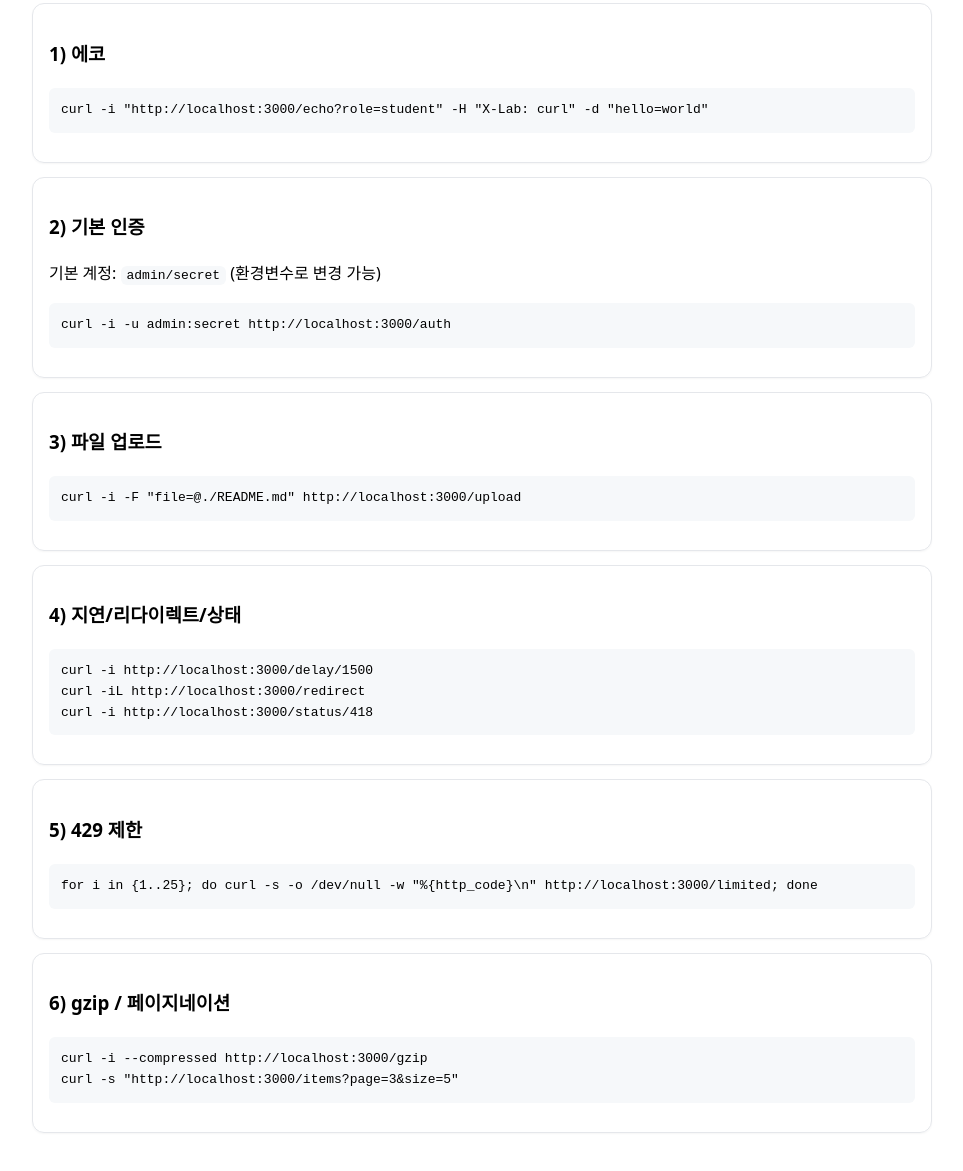
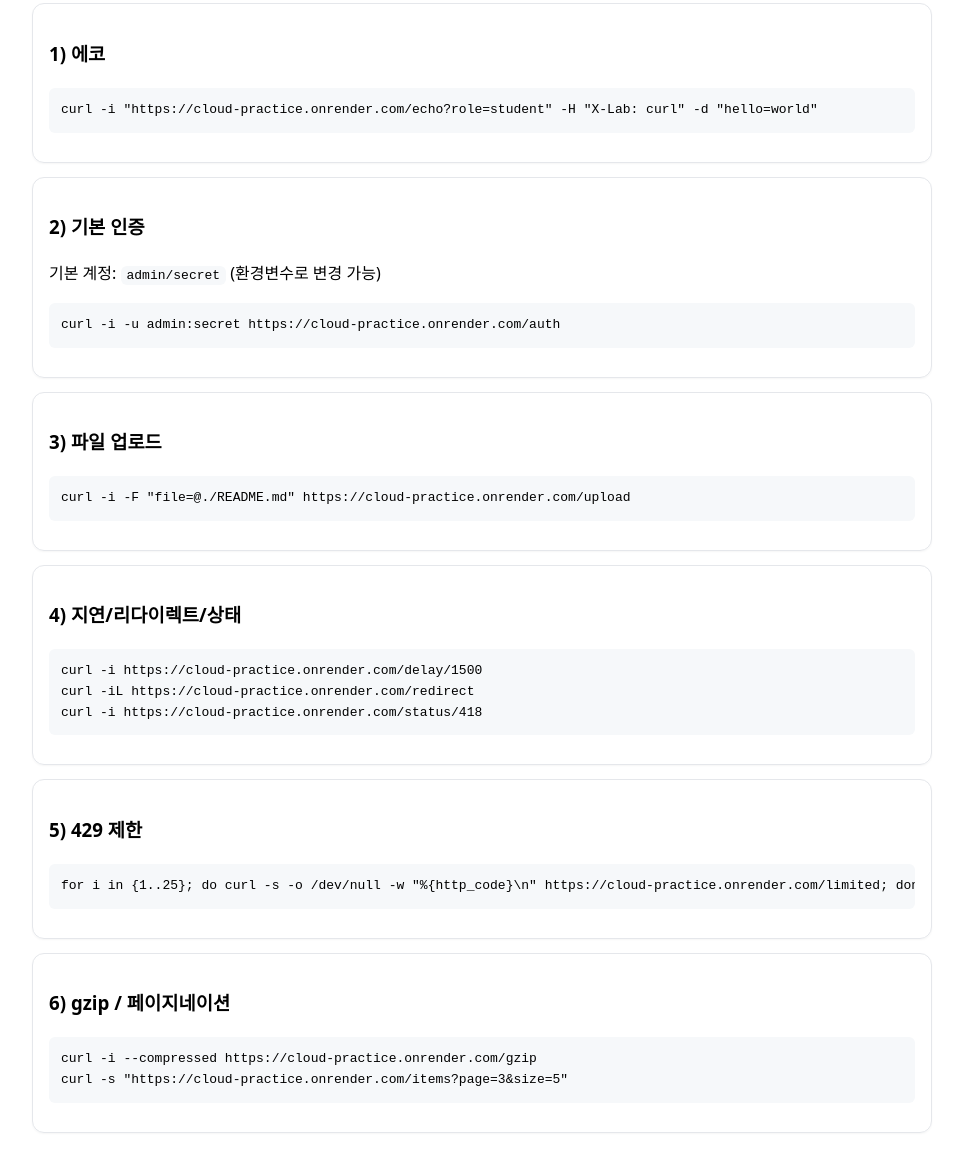
Before and after one commit to jieonk/cloud-practice, a website: page public/index.html in a window 1280 px wide. Shown: the part 187-1358 px from the top of the page, without its empty margins (158-1121 px from the left). Drawn offline with Linux system fonts and the light colour scheme.

Commit message:
Update index.html

```diff
--- a/public/index.html
+++ b/public/index.html
@@ -14,41 +14,42 @@
 </head>
 <body>
   <h1>cURL Lab</h1>
-  <p>아래 엔드포인트로 마음껏 연습하세요. <b>IP당 전역 분당 120회</b>, <b>/limited는 분당 20회</b>로 제한됩니다.</p>
+  <p>아래 엔드포인트로 마음껏 연습하세요.
+     <b>IP당 전역 분당 120회</b>, <b>/limited는 분당 20회</b>로 제한됩니다.</p>
   <p><a href="/openapi.yaml">OpenAPI 스펙</a></p>
 
   <div class="card">
     <h3>1) 에코</h3>
-    <pre>curl -i "http://localhost:3000/echo?role=student" -H "X-Lab: curl" -d "hello=world"</pre>
+    <pre>curl -i "https://cloud-practice.onrender.com/echo?role=student" -H "X-Lab: curl" -d "hello=world"</pre>
   </div>
 
   <div class="card">
     <h3>2) 기본 인증</h3>
     <p>기본 계정: <code>admin/secret</code> (환경변수로 변경 가능)</p>
-    <pre>curl -i -u admin:secret http://localhost:3000/auth</pre>
+    <pre>curl -i -u admin:secret https://cloud-practice.onrender.com/auth</pre>
   </div>
 
   <div class="card">
     <h3>3) 파일 업로드</h3>
-    <pre>curl -i -F "file=@./README.md" http://localhost:3000/upload</pre>
+    <pre>curl -i -F "file=@./README.md" https://cloud-practice.onrender.com/upload</pre>
   </div>
 
   <div class="card">
     <h3>4) 지연/리다이렉트/상태</h3>
-    <pre>curl -i http://localhost:3000/delay/1500
-curl -iL http://localhost:3000/redirect
-curl -i http://localhost:3000/status/418</pre>
+    <pre>curl -i https://cloud-practice.onrender.com/delay/1500
+curl -iL https://cloud-practice.onrender.com/redirect
+curl -i https://cloud-practice.onrender.com/status/418</pre>
   </div>
 
   <div class="card">
     <h3>5) 429 제한</h3>
-    <pre>for i in {1..25}; do curl -s -o /dev/null -w "%{http_code}\n" http://localhost:3000/limited; done</pre>
+    <pre>for i in {1..25}; do curl -s -o /dev/null -w "%{http_code}\n" https://cloud-practice.onrender.com/limited; done</pre>
   </div>
 
   <div class="card">
     <h3>6) gzip / 페이지네이션</h3>
-    <pre>curl -i --compressed http://localhost:3000/gzip
-curl -s "http://localhost:3000/items?page=3&size=5"</pre>
+    <pre>curl -i --compressed https://cloud-practice.onrender.com/gzip
+curl -s "https://cloud-practice.onrender.com/items?page=3&size=5"</pre>
   </div>
 </body>
 </html>
```
